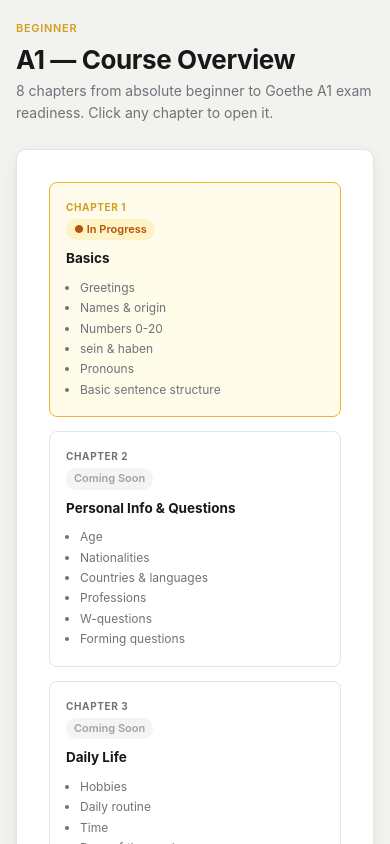
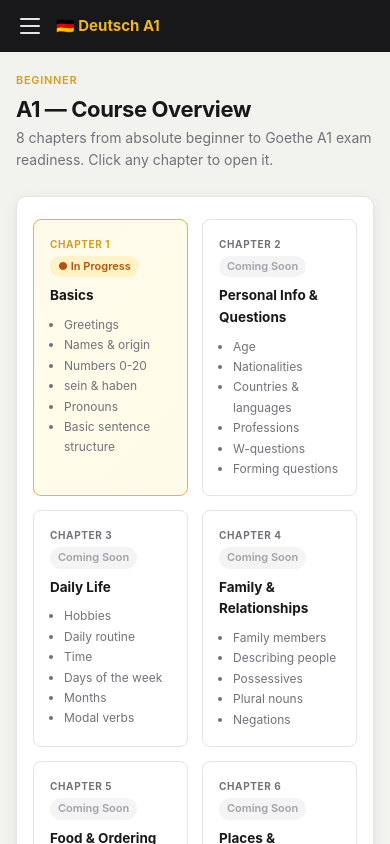
Before and after one commit to davide-muzzi/learn-german, a Vue app: page /a1/ch/1#/a1 in a window 390 px wide. Shown: the top 844 px of the page. Built offline with nearby package versions, Linux system fonts and the light colour scheme.

Commit message:
feat: make layout responsive with hamburger sidebar on mobile

```diff
--- a/src/App.vue
+++ b/src/App.vue
@@ -1,9 +1,27 @@
 <script setup>
+import { ref, watch } from 'vue'
+import { useRoute } from 'vue-router'
 import AppSidebar from './components/AppSidebar.vue'
+
+const sidebarOpen = ref(false)
+const route = useRoute()
+watch(() => route.fullPath, () => { sidebarOpen.value = false })
 </script>
 
 <template>
-  <AppSidebar />
+  <header class="mobile-header">
+    <button class="hamburger" @click="sidebarOpen = !sidebarOpen" aria-label="Toggle navigation">
+      <span /><span /><span />
+    </button>
+    <span class="mobile-title">🇩🇪 Deutsch A1</span>
+  </header>
+
+  <Transition name="overlay-fade">
+    <div v-if="sidebarOpen" class="sidebar-overlay" @click="sidebarOpen = false" />
+  </Transition>
+
+  <AppSidebar :open="sidebarOpen" @close="sidebarOpen = false" />
+
   <main class="main">
     <RouterView />
   </main>
--- a/src/components/AppSidebar.vue
+++ b/src/components/AppSidebar.vue
@@ -2,6 +2,9 @@
 import { computed } from 'vue'
 import { RouterLink, useRoute } from 'vue-router'
 import { CHAPTERS, CHAPTER_SECTIONS } from '../data/index.js'
+
+defineProps({ open: Boolean })
+defineEmits(['close'])
 
 const route = useRoute()
 
@@ -14,10 +17,13 @@ const currentSection = computed(() =>
 </script>
 
 <template>
-  <nav class="sidebar">
+  <nav class="sidebar" :class="{ 'is-open': open }">
     <div class="sidebar-logo">
-      <h1>🇩🇪 Deutsch A1</h1>
-      <p>Interactive Lesson Book</p>
+      <div>
+        <h1>🇩🇪 Deutsch A1</h1>
+        <p>Interactive Lesson Book</p>
+      </div>
+      <button class="sidebar-close" @click="$emit('close')" aria-label="Close menu">✕</button>
     </div>
     <div class="sidebar-body">
 
--- a/src/style.css
+++ b/src/style.css
@@ -580,9 +580,122 @@ tbody tr:hover td { background: #fafafa; }
 /* ── LEVEL VIEW: all chapter cards are clickable ── */
 .ch-card { cursor: pointer; }
 
+/* ── MOBILE HEADER (hidden on desktop) ── */
+.mobile-header { display: none; }
+
+.sidebar-logo {
+  display: flex;
+  align-items: flex-start;
+  justify-content: space-between;
+}
+.sidebar-close { display: none; }
+
+/* ── OVERLAY TRANSITION ── */
+.overlay-fade-enter-active,
+.overlay-fade-leave-active { transition: opacity 0.2s ease; }
+.overlay-fade-enter-from,
+.overlay-fade-leave-to { opacity: 0; }
+
 /* ── RESPONSIVE ── */
-@media (max-width: 700px) {
-  :root { --sidebar-w: 0px; }
-  .sidebar { display: none; }
-  .main { margin-left: 0; padding: 20px 16px; max-width: 100%; }
+@media (max-width: 768px) {
+  /* Mobile header */
+  .mobile-header {
+    display: flex;
+    align-items: center;
+    gap: 12px;
+    position: fixed;
+    top: 0; left: 0; right: 0;
+    height: 52px;
+    background: var(--sidebar);
+    padding: 0 16px;
+    z-index: 30;
+    flex-shrink: 0;
+  }
+  .mobile-title {
+    font-size: 15px;
+    font-weight: 700;
+    color: var(--gold);
+  }
+  .hamburger {
+    background: none;
+    border: none;
+    cursor: pointer;
+    padding: 4px;
+    display: flex;
+    flex-direction: column;
+    gap: 5px;
+    flex-shrink: 0;
+  }
+  .hamburger span {
+    display: block;
+    width: 20px;
+    height: 2px;
+    background: #e4e4e7;
+    border-radius: 2px;
+    transition: background .12s;
+  }
+  .hamburger:hover span { background: var(--gold); }
+
+  /* Sidebar: slide-in drawer */
+  .sidebar {
+    transform: translateX(-100%);
+    transition: transform 0.25s ease;
+    z-index: 25;
+  }
+  .sidebar.is-open { transform: translateX(0); }
+
+  /* Sidebar X close button */
+  .sidebar-close {
+    display: block;
+    background: none;
+    border: none;
+    color: #52525b;
+    font-size: 18px;
+    line-height: 1;
+    cursor: pointer;
+    padding: 2px 4px;
+    flex-shrink: 0;
+    transition: color .12s;
+  }
+  .sidebar-close:hover { color: #e4e4e7; }
+
+  /* Overlay backdrop */
+  .sidebar-overlay {
+    position: fixed;
+    inset: 0;
+    background: rgba(0, 0, 0, 0.45);
+    z-index: 20;
+  }
+
+  /* Main content */
+  .main {
+    margin-left: 0;
+    padding: calc(52px + 20px) 16px 24px;
+    max-width: 100%;
+  }
+
+  /* Page header */
+  .page-header h1 { font-size: 22px; }
+
+  /* Cards */
+  .card { padding: 18px 16px; }
+
+  /* Tables: horizontal scroll */
+  table {
+    display: block;
+    overflow-x: auto;
+    -webkit-overflow-scrolling: touch;
+  }
+
+  /* Section picker: 1 column */
+  .section-grid { grid-template-columns: 1fr; }
+
+  /* Chapter roadmap grid: single column on very small screens */
+  .roadmap-grid { grid-template-columns: repeat(auto-fill, minmax(150px, 1fr)); }
+
+  /* Numbers grid: tighter */
+  .numbers-grid { grid-template-columns: repeat(auto-fill, minmax(90px, 1fr)); }
+
+  /* Reduce coming-soon padding */
+  .coming-soon-card { padding: 36px 20px; }
 }
```
